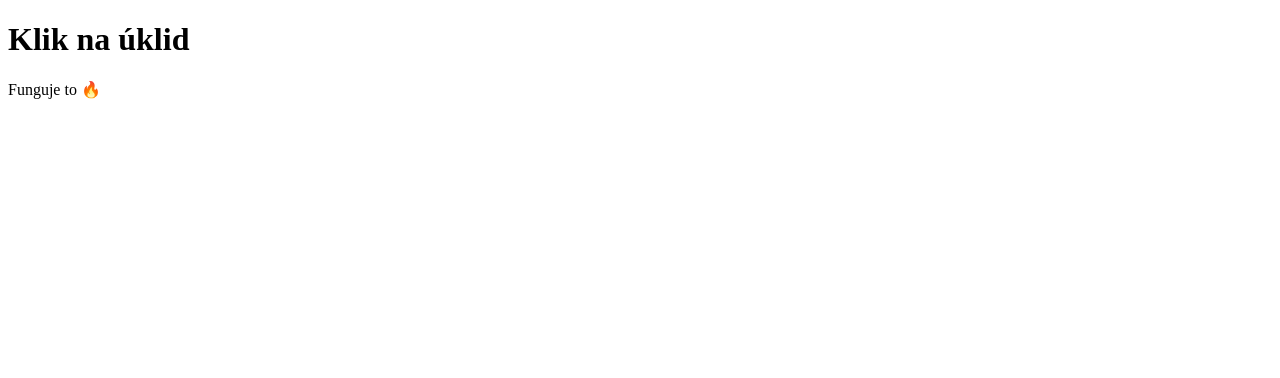
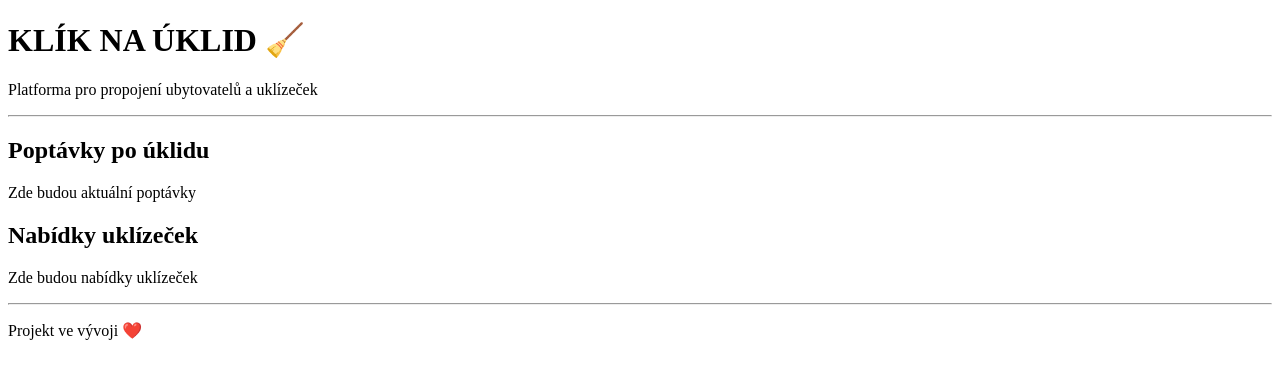
Before and after one commit to kliknauklid/kliknauklid, a plain HTML site: page index.html in a window 1280 px wide. Drawn offline with Linux system fonts and the light colour scheme.

Commit message:
Update index.html

```diff
--- a/index.html
+++ b/index.html
@@ -1 +1,26 @@
-<!DOCTYPE html><html lang="cs"><head><meta charset="UTF-8"><title>Klik na úklid</title></head><body><h1>Klik na úklid</h1><p>Funguje to 🔥</p></body></html>
+<!DOCTYPE html>
+<html lang="cs">
+<head>
+    <meta charset="UTF-8">
+    <title>Kliknauklid</title>
+</head>
+<body>
+
+<h1>KLÍK NA ÚKLID 🧹</h1>
+
+<p>Platforma pro propojení ubytovatelů a uklízeček</p>
+
+<hr>
+
+<h2>Poptávky po úklidu</h2>
+<p>Zde budou aktuální poptávky</p>
+
+<h2>Nabídky uklízeček</h2>
+<p>Zde budou nabídky uklízeček</p>
+
+<hr>
+
+<p>Projekt ve vývoji ❤️</p>
+
+</body>
+</html>
```
